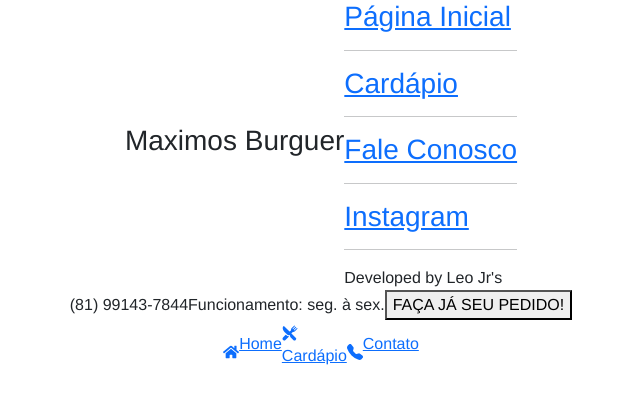
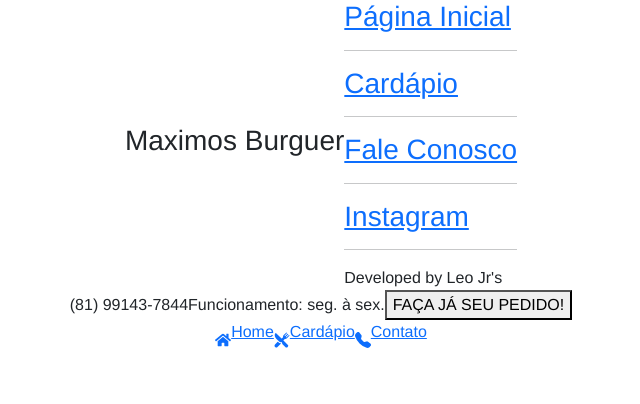
Before and after one commit to Lotussx/Maximos-Burguer, a React (Create React App) app: page / in a window 1280 px wide. Shown: the top 404 px of the page, without its empty margins (319-959 px from the left). Built offline with nearby package versions, Linux system fonts and the light colour scheme.

Commit message:
DesenvolvendoCardapio

```diff
--- a/src/Components/Footer/Footer.js
+++ b/src/Components/Footer/Footer.js
@@ -22,13 +22,13 @@ export default function Footer() {
                     </div>
                 </Link>
                 <Link to='/Cardapio' className='link'>
-                    <div c lassName='flex-class'>
+                    <div className='flex-class'>
                         <IoRestaurant className='icons-footer'></IoRestaurant>
                         <p>Cardápio</p>
                     </div>
                 </Link>
                 <Link to='/Contato' className='link'>
-                    <div className='flex-class' href>
+                    <div className='flex-class'>
                         <BsTelephoneFill className='icons-footer'></BsTelephoneFill>
                         <p>Contato</p>
                     </div>
--- a/src/Components/Header/MenuLateral/MenuLateral.js
+++ b/src/Components/Header/MenuLateral/MenuLateral.js
@@ -5,7 +5,7 @@ import { Link } from 'react-router-dom';
 
 export default function MenuLateral() {
 
-    const [isActive, setActive] = useState('false');
+    const [isActive, setActive] = useState(false);
 
     const handleToggle = () => {
         setActive(!isActive);
```
